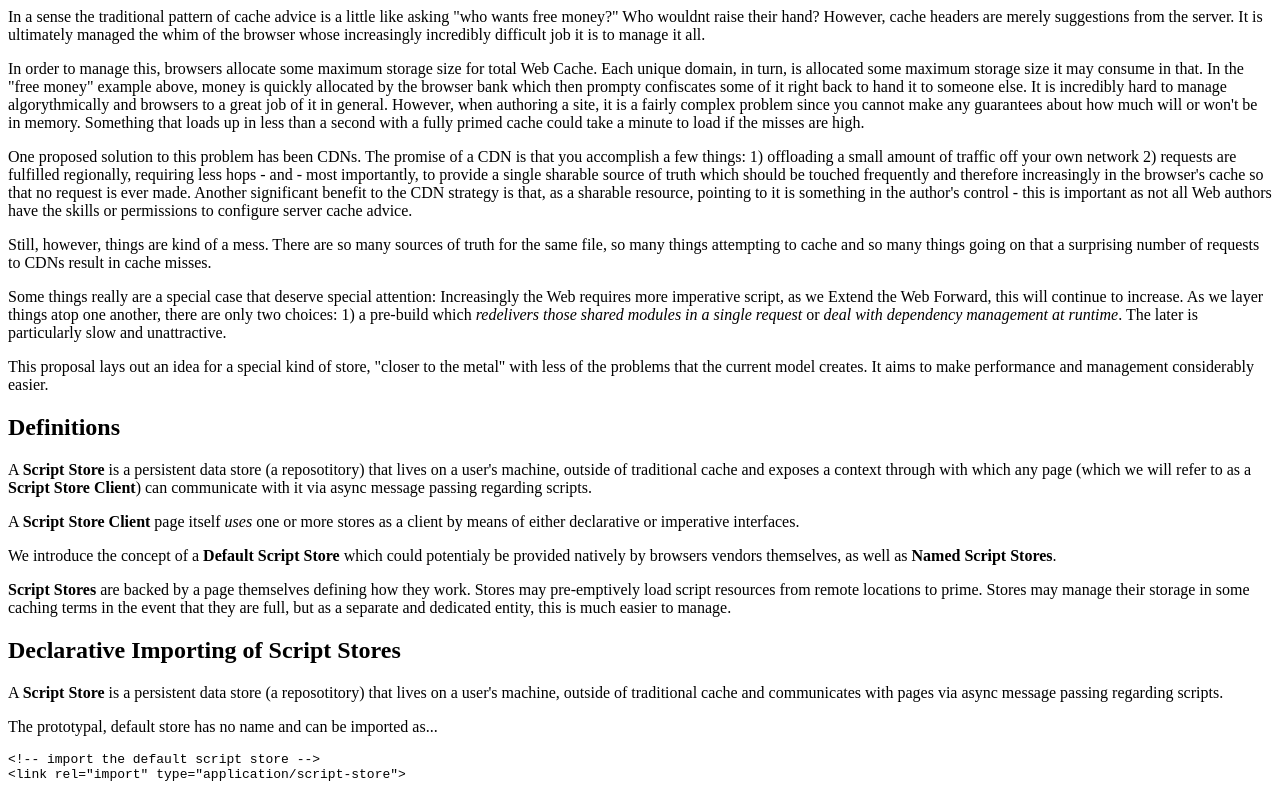
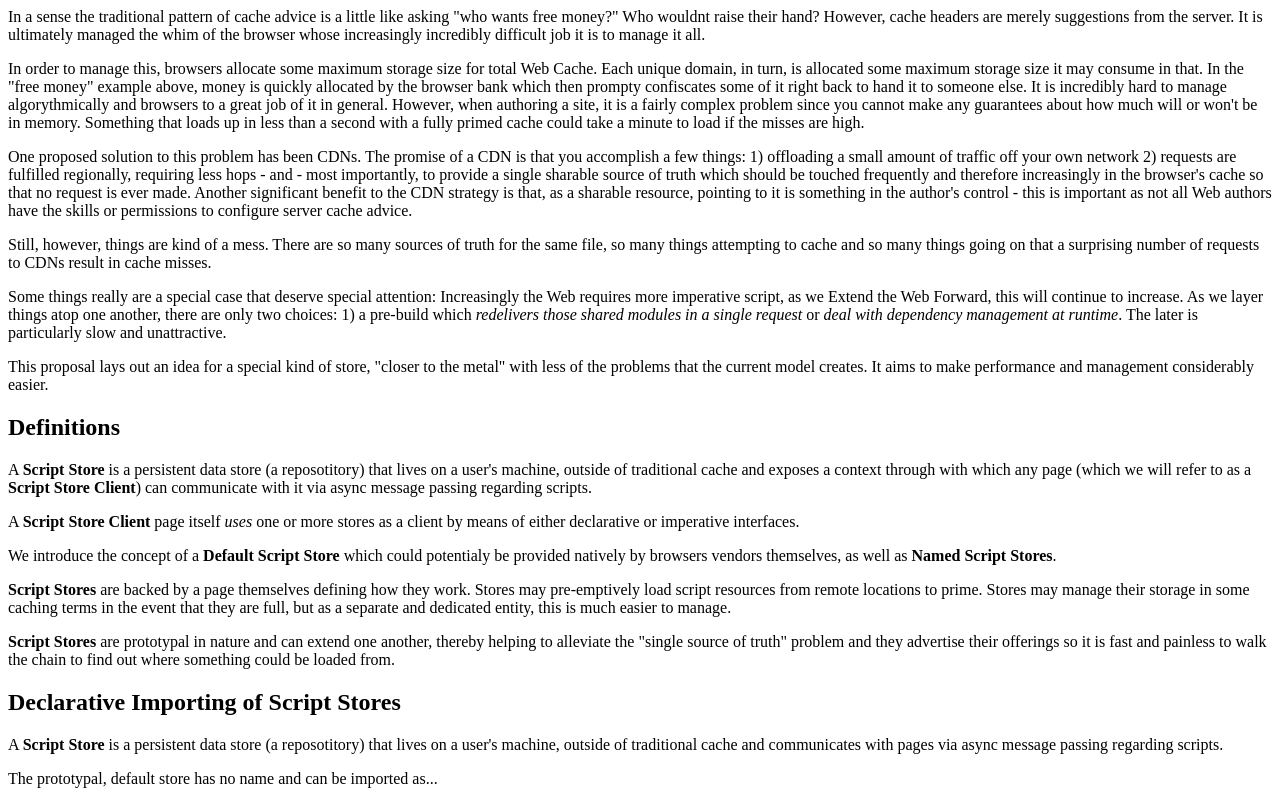
Before and after one commit to bkardell/tap, a plain HTML site: page draft.html in a window 1280 px wide. Shown: the top 800 px of the page. Drawn offline with Linux system fonts and the light colour scheme.

Commit message:
Update with prototypal/advertising...

```diff
--- a/draft.html
+++ b/draft.html
@@ -118,6 +118,8 @@
       <p>
       	<strong>Script Stores</strong> are backed by a page themselves defining how they work.  Stores may pre-emptively load script resources from remote locations to prime.  Stores may manage their storage in some caching terms in the event that they are full, but as a separate and dedicated entity, this is much easier to manage.
       </p>
+      <p>
+        <strong>Script Stores</strong> are prototypal in nature and can extend one another, thereby helping to alleviate the "single source of truth" problem and they advertise their offerings so it is fast and painless to walk the chain to find out where something could be loaded from.
     </section>
 
     <section>
```
